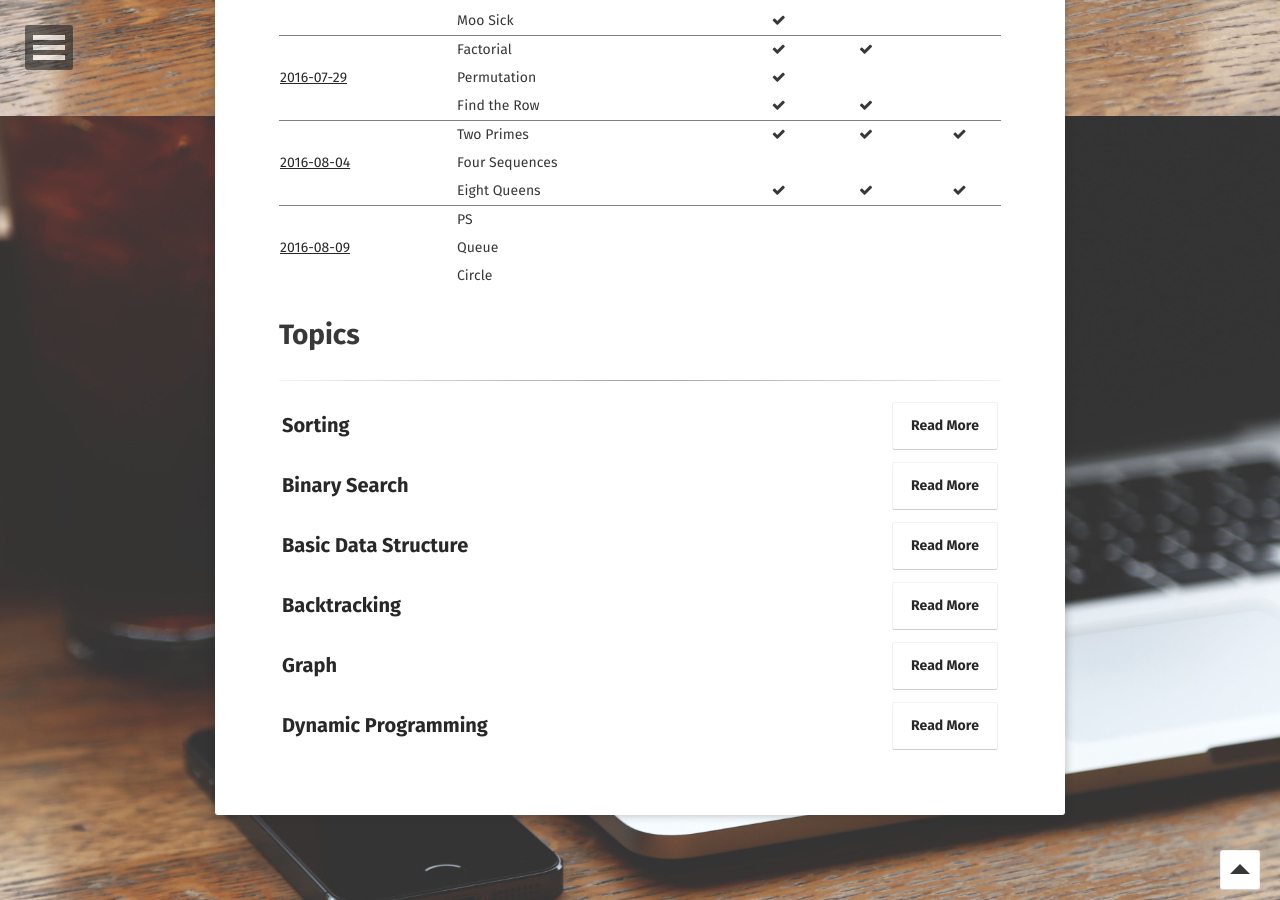
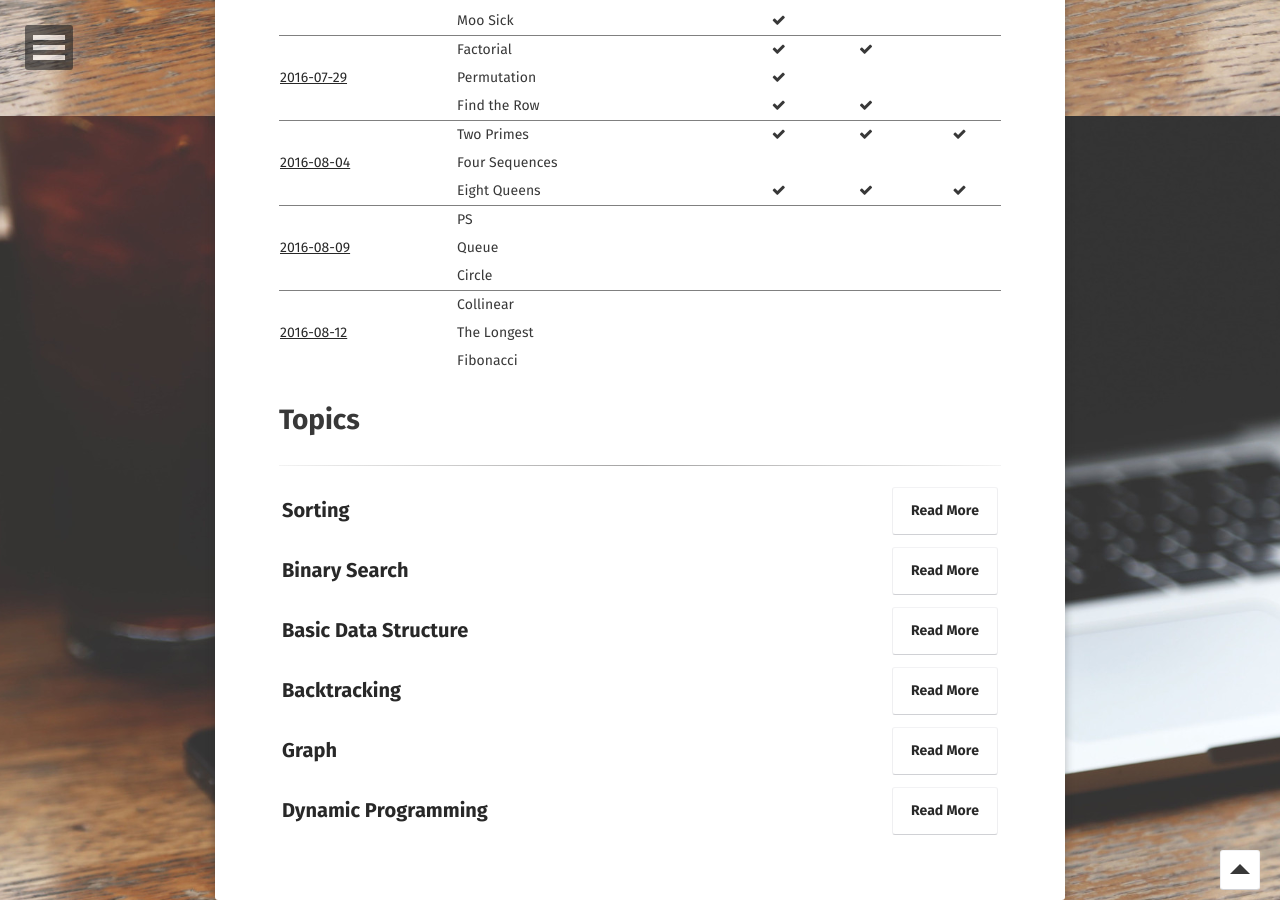
Before and after one commit to hgminh95/hgminh95.github.io, a Jekyll site: the page built from cl-2016/index.md, in a window 1280 px wide and 900 px high, scrolled down 784 px. Built offline with Jekyll 4.4.1, drawn with Linux system fonts in a browser that asks for light colours; some web fonts are replaced.

Commit message:
Update index for cl-2016

```diff
--- a/cl-2016/index.md
+++ b/cl-2016/index.md
@@ -32,6 +32,10 @@ feature: https://i.imgur.com/Ds6S7lJ.png
 | | PS | | | |
 | [2016-08-09](https://drive.google.com/open?id=0B7AyGNQu098WTHN6T1J5V0t4bGc){:target="_blank"}| Queue | | | |
 | | Circle | | | |
+|----
+| | Collinear | | | |
+| [2016-08-12](https://drive.google.com/open?id=0B7AyGNQu098WQldQTUpRdVJGcUE){:target="_blank"}| The Longest | | | |
+| | Fibonacci | | | |
 {: rules="groups"}
 
 
```
